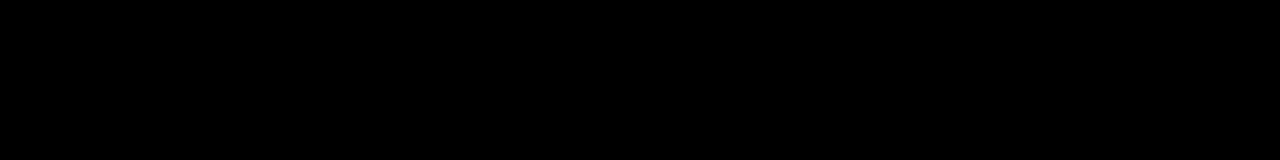
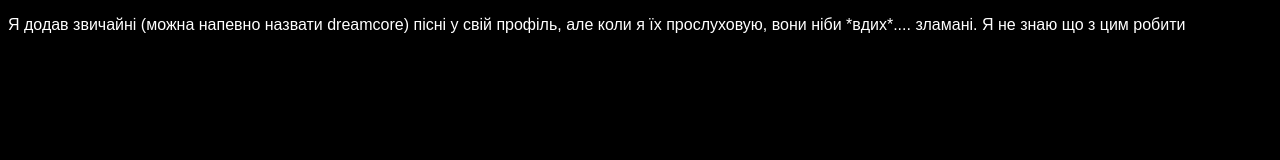
Before and after one commit to vanvani41/vanvani41.github.io, a plain HTML site: page tg-desc.html in a window 1280 px wide. Drawn offline with Linux system fonts and the light colour scheme.

Commit message:
Update tg-desc.html

```diff
--- a/tg-desc.html
+++ b/tg-desc.html
@@ -6,10 +6,13 @@
       background-color: #000000;
       font-family: Arial, sans-serif;
     }
+    p{
+      color: #ffffff;
+    }
   </style>
 </head>
 <body>
-  <h1>Я додав звичайні (можна напевно назвати dreamcore) пісні у свій профіль, але коли я їх прослуховую, вони ніби *вдих*.... зламані. Я не знаю що з цим робити
+  <p>Я додав звичайні (можна напевно назвати dreamcore) пісні у свій профіль, але коли я їх прослуховую, вони ніби *вдих*.... зламані. Я не знаю що з цим робити</p>
 </h1>
 </body>
 </html>
```
